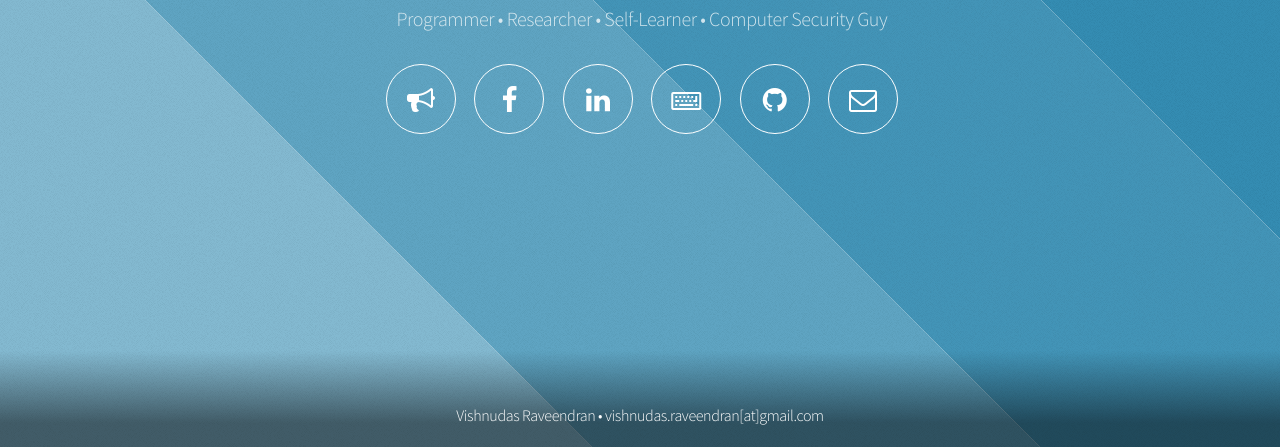
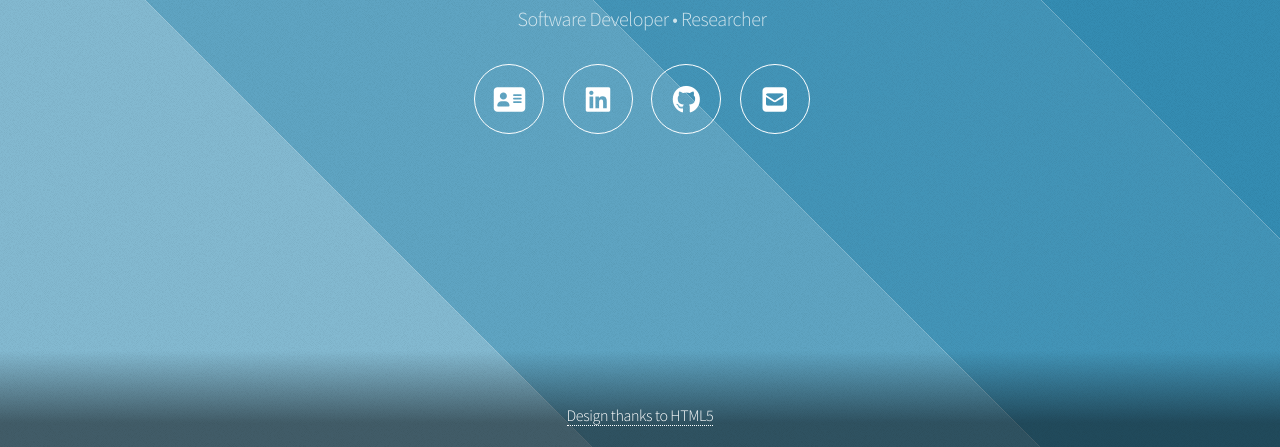
Before and after one commit to vishnudas-raveendran/vishnudas-raveendran.github.io, a plain HTML site: page index.html in a window 1280 px wide. Shown: the part 353-800 px from the top of the page. Drawn offline with Linux system fonts and the light colour scheme.

Commit message:
Removed unnecessary links icon-pack link updated Minor changes to text

```diff
--- a/index.html
+++ b/index.html
@@ -4,14 +4,13 @@ Thanks to
 	Aerial by HTML5 UP
 	html5up.net | @n33co
 	Free for personal and commercial use under the CCA 3.0 license (html5up.net/license)
-By Vishnudas Raveendran
 -->
 <html>
 	<head>
 		<TITLE>Vishnudas Raveendran - Programmer, nature-lover, researcher</TITLE>
 <META NAME="author" CONTENT="Vishnudas Raveendran">
 <META NAME="subject" CONTENT="Personal website">
-<META NAME="Description" CONTENT="This is the website of Vishnudas Raveendran. Here you would find part of what he shares online, his passion, work and anything interesting.">
+<META NAME="Description" CONTENT="About Page">
 <META NAME="Keywords" CONTENT="vishnudas, vishnudas raveendran, vishnudas raveendran work, resume, vishnu">
 <META NAME="Language" CONTENT="English">
 <META HTTP-EQUIV="CACHE-CONTROL" CONTENT="PRIVATE">
@@ -35,22 +34,22 @@ By Vishnudas Raveendran
 				<!-- Header -->
 					<header id="header">
 						<h1>Vishnudas Raveendran</h1>
-						<p>Programmer&nbsp;&bull;&nbsp;Researcher&nbsp;&bull;&nbsp;Self-Learner&nbsp;&bull;&nbsp;Computer Security Guy</p>
+						<p>Software Developer&nbsp;&bull;&nbsp;Researcher</p>
 						<nav>
 							<ul>
-								<li><a href="https://drive.google.com/file/d/0B5JwSKEMtlBjUHlVTVhXT0FrQ00/view?usp=sharing" class="icon fa-bullhorn"><span class="label">About me</span></a></li>
-								<li><a href="https://www.facebook.com/vishnudas.raveendran" class="icon fa-facebook"><span class="label">Facebook</span></a></li>
-								<li><a href="http://www.linkedin.com/in/vishnudasraveendran" class="icon fa-linkedin"><span class="label">Linkedin</span></a></li>
-								<li><a href="gallery/index.html" class="icon fa-keyboard-o"><span class="label">Gallery</span></a></li>
-								<li><a href="https://github.com/vishnudas-raveendran" class="icon fa-github"><span class="label">Github</span></a></li>
-								<li><a href="mailto:vishnudas.raveendran@gmail.com" class="icon fa-envelope-o"><span class="label">Email</span></a></li>
+								<li><a href="https://drive.google.com/open?id=1CygsTCxaS-MhX4uaXNWckczrI_uT8eoW" class="fas fa-address-card"><span class="label">About me</span></a></li>
+								<li><a href="http://www.linkedin.com/in/vishnudasraveendran" class="fab fa-linkedin"><span class="label">Linkedin</span></a></li>
+								<!-- <li><a href="gallery/index.html" class="icon fa-keyboard-o"><span class="label">Gallery</span></a></li> -->
+								<li><a href="https://github.com/vishnudas-raveendran" class="fab fa-github"><span class="label">Github</span></a></li>
+								<li><a href="mailto:vishnudas.raveendran@gmail.com" class="fas fa-envelope-square"><span class="label">Email</span></a></li>
 							</ul>
 						</nav>
 					</header>
 
 				<!-- Footer -->
 					<footer id="footer">
-						<span class="copyright">Vishnudas Raveendran&nbsp;&bull;&nbsp;vishnudas.raveendran[at]gmail.com</span>
+
+						<span class="copyright"><a href="https://html5up.net/aerial"><span class="label">Design thanks to HTML5</span></a></span>
 					</footer>
 
 			</div>
@@ -74,7 +73,7 @@ By Vishnudas Raveendran
   ga('send', 'pageview');
 
 </script>
-
+<script src="https://kit.fontawesome.com/fb63459d77.js" crossorigin="anonymous"></script>
 		<!-- analytics -->
 	</body>
 </html>
```
